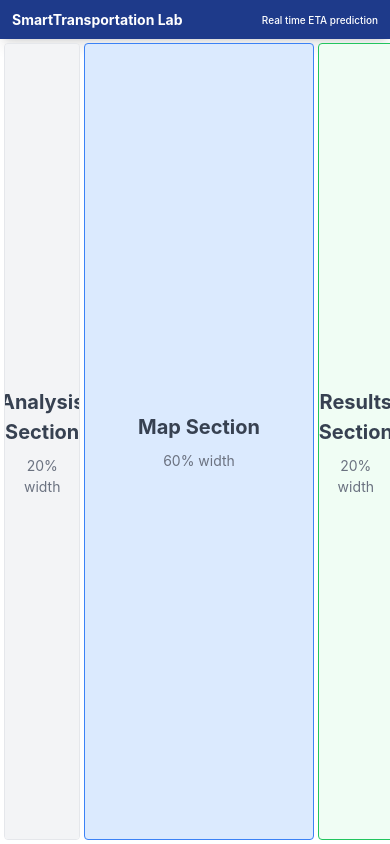
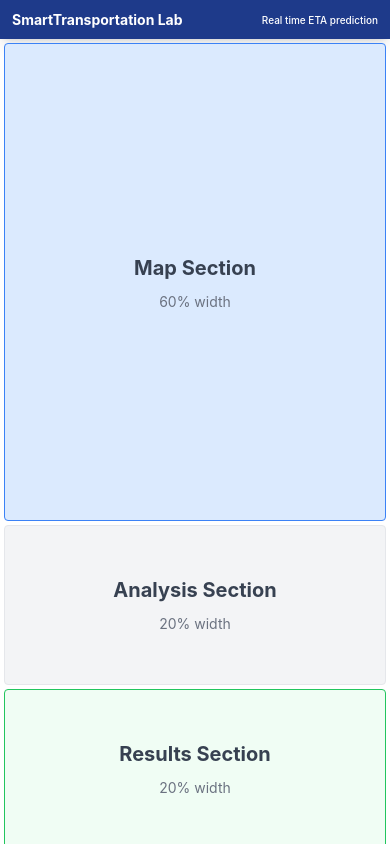
Before and after one commit to Ruppin-SmartTransportation/TrafficLab, a Vue app in the folder frontend/: page /sim-demo in a window 390 px wide. Built offline with nearby package versions, Linux system fonts and the light colour scheme.

Commit message:
add dynami layout to portrait orientation

```diff
--- a/frontend/src/components/SimDemoPage.vue
+++ b/frontend/src/components/SimDemoPage.vue
@@ -598,6 +598,33 @@ html, body {
   box-sizing: border-box;
 }
 
+/* Portrait layout for mobile and tablets */
+@media (max-width: 1023px) and (orientation: portrait) {
+  .content-grid {
+    display: grid;
+    grid-template-columns: 1fr;
+    grid-template-rows: 60% 20% 20%;
+    gap: 0.25rem;
+    height: 100%;
+    width: 100%;
+    padding: 0.25rem;
+    box-sizing: border-box;
+  }
+
+  /* Reorder sections for portrait */
+  .analysis-section {
+    order: 2;
+  }
+
+  .map-section {
+    order: 1;
+  }
+
+  .results-section {
+    order: 3;
+  }
+}
+
 /* ===== RESPONSIVE BEHAVIOR ===== */
 /* Desktop/Laptop - Always show simulation regardless of orientation */
 @media (min-width: 1024px) {
```
